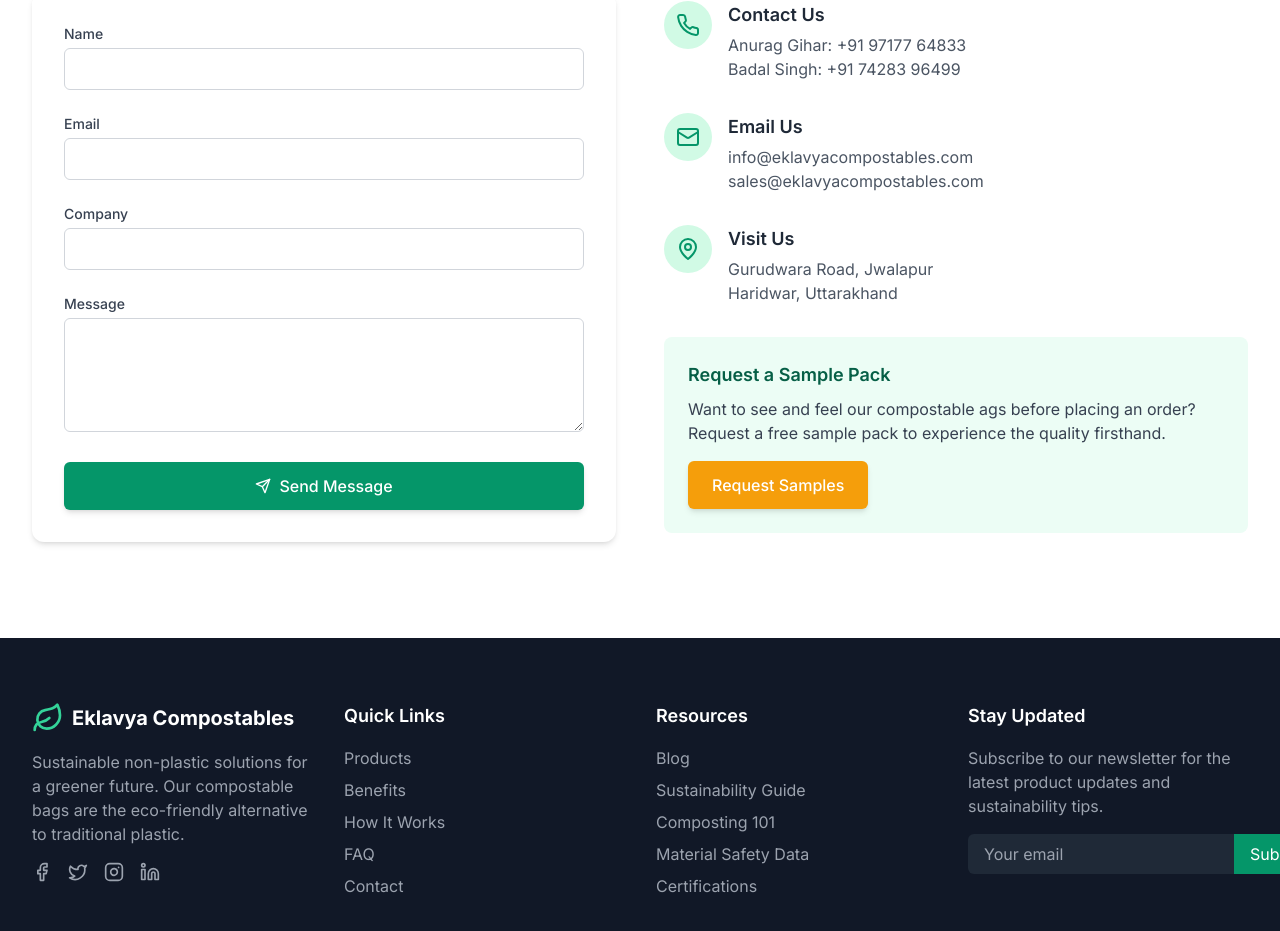
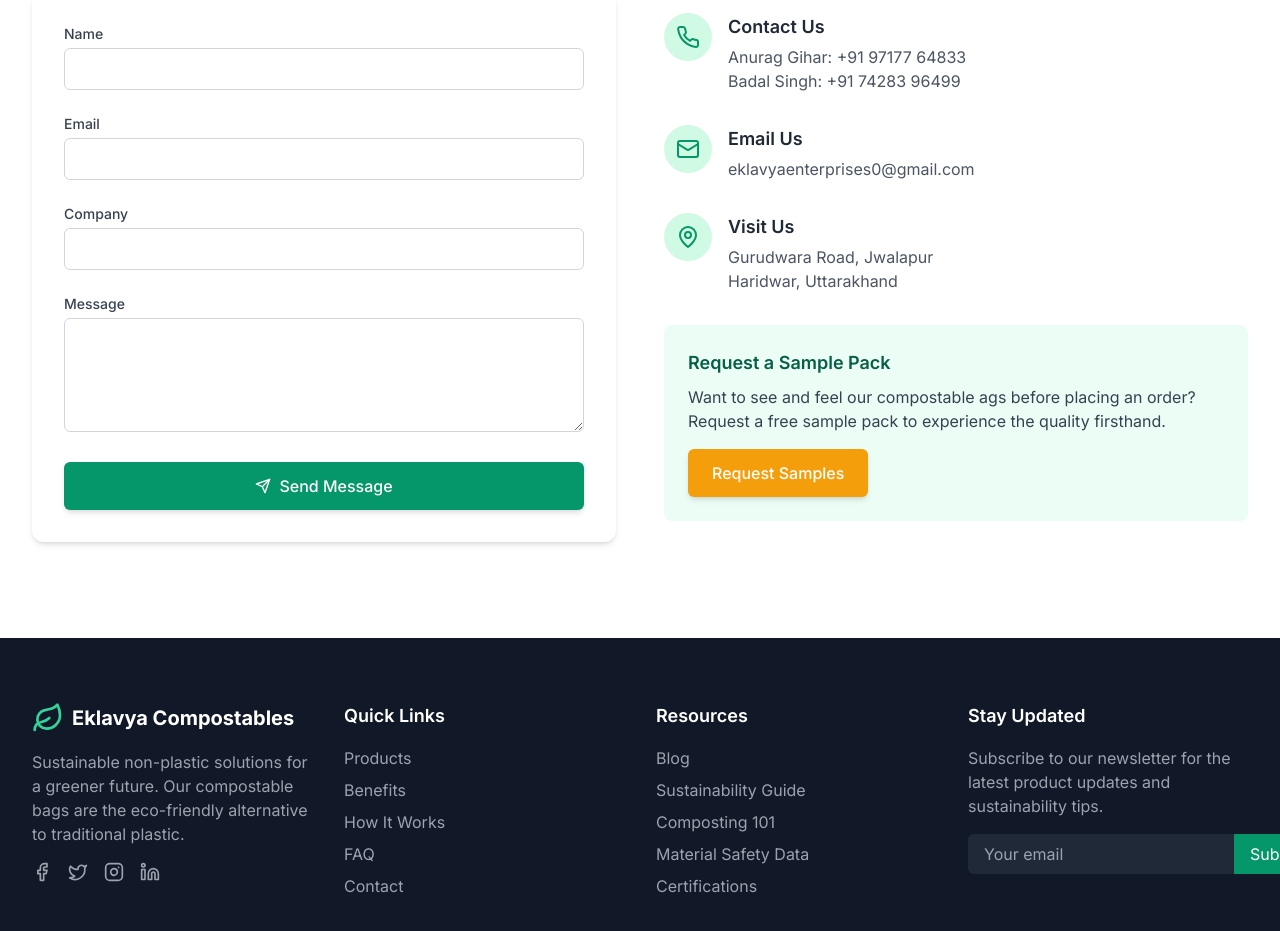
Before and after one commit to Piyushvishwak/EklavyaCompostable, a React (Vite) app: page / in a window 1280 px wide. Shown: the part 4922-5853 px from the top of the page. Built offline with nearby package versions, Linux system fonts and the light colour scheme.

Commit message:
Update ContactSection.tsx

```diff
--- a/src/sections/ContactSection.tsx
+++ b/src/sections/ContactSection.tsx
@@ -121,8 +121,7 @@
                 </div>
                 <div>
                   <h3 className="text-lg font-semibold text-gray-800 mb-1">Email Us</h3>
-                  <p className="text-gray-600">info@eklavyacompostables.com</p>
-                  <p className="text-gray-600">sales@eklavyacompostables.com</p>
+                  <p className="text-gray-600">eklavyaenterprises0@gmail.com</p>
                 </div>
               </div>
 
```
